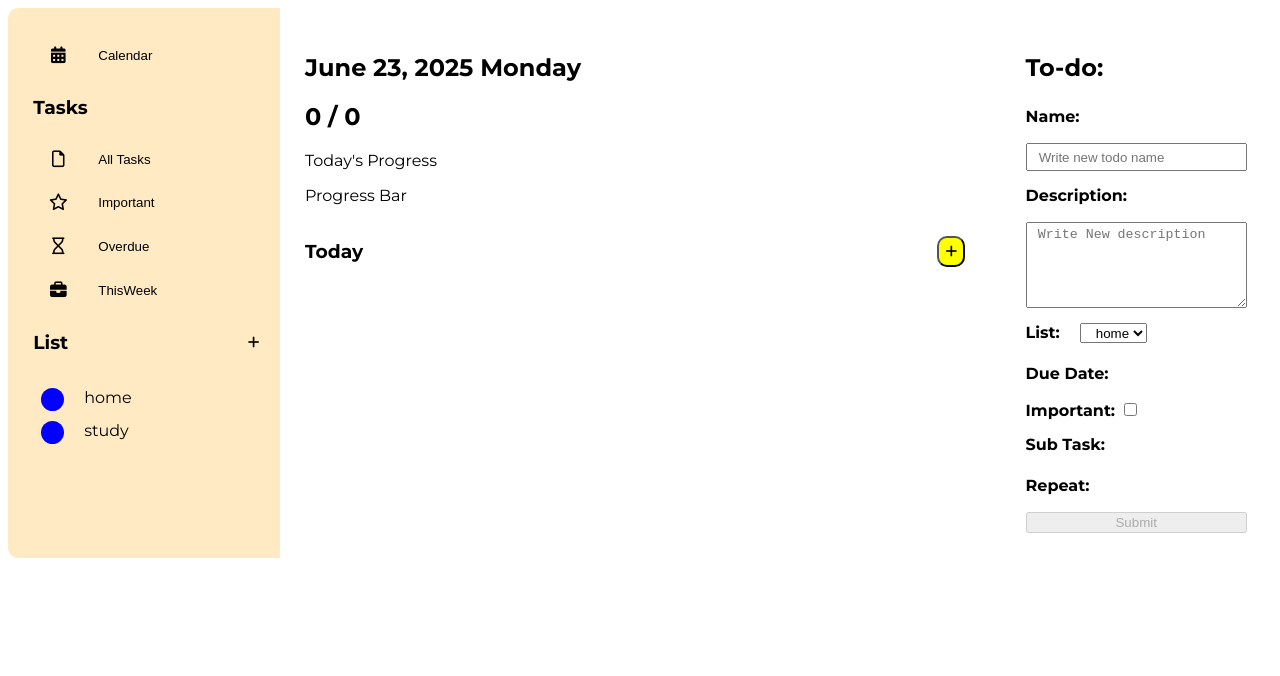
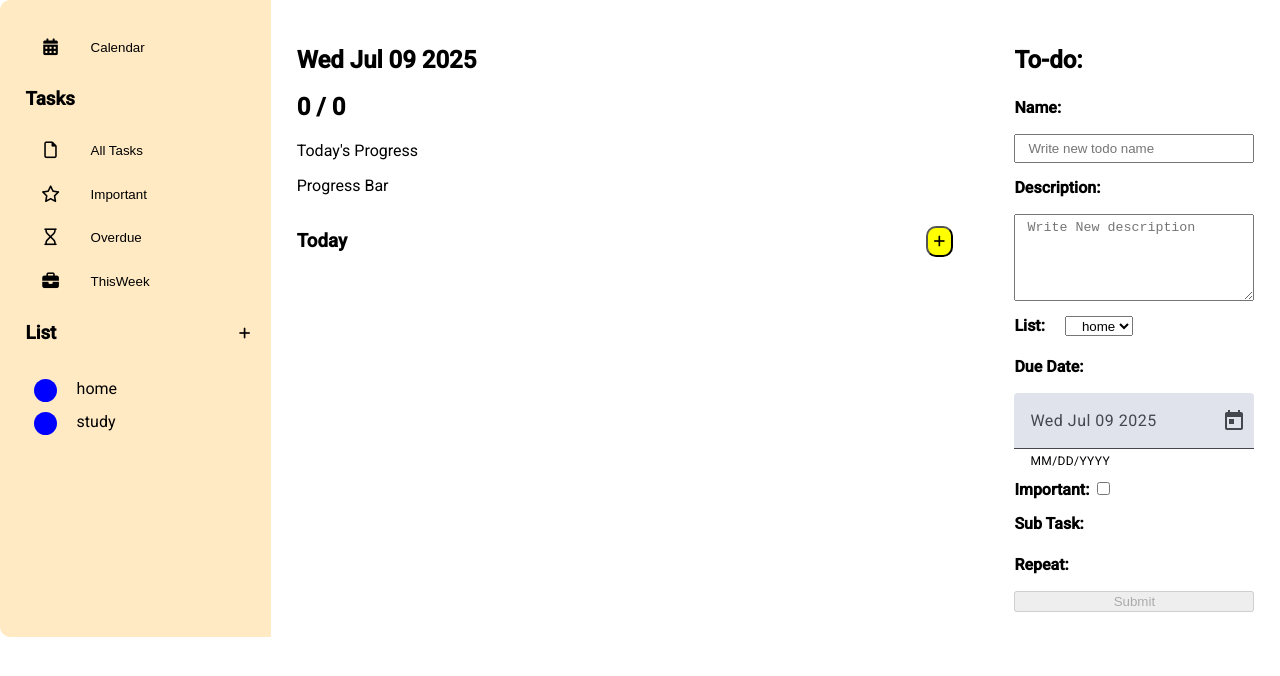
Before and after one commit to Alex31122/Todo-App-Complex-, an Angular app: page / in a window 1280 px wide. Both pictures are taken after a click on the button 1222 px from the left and 251 px from the top of the page. Shown: the top 676 px of the page. Built offline with nearby package versions, Linux system fonts and the light colour scheme.

Commit message:
feat: date form manipulation using Angular Material

```diff
--- a/angular.json
+++ b/angular.json
@@ -25,6 +25,7 @@
               }
             ],
             "styles": [
+              "@angular/material/prebuilt-themes/azure-blue.css",
               "src/styles.css"
             ]
           },
@@ -82,6 +83,7 @@
               }
             ],
             "styles": [
+              "@angular/material/prebuilt-themes/azure-blue.css",
               "src/styles.css"
             ]
           }
--- a/package.json
+++ b/package.json
@@ -10,10 +10,12 @@
   },
   "private": true,
   "dependencies": {
+    "@angular/cdk": "^20.1.0",
     "@angular/common": "^20.0.0",
     "@angular/compiler": "^20.0.0",
     "@angular/core": "^20.0.0",
     "@angular/forms": "^20.0.0",
+    "@angular/material": "^20.1.0",
     "@angular/platform-browser": "^20.0.0",
     "@angular/router": "^20.0.0",
     "rxjs": "~7.8.0",
--- a/src/app/pages/home/components/all-tasks/all-tasks.html
+++ b/src/app/pages/home/components/all-tasks/all-tasks.html
@@ -1,4 +1,4 @@
-<h2> June 23, 2025 Monday</h2>
+<h2> {{ dateString }}</h2>
 <h2> {{ todoCompletedList.length }} / {{ todoList.length }} </h2>
 <p>Today's Progress</p>
 <p> Progress Bar </p>
--- a/src/app/pages/home/components/all-tasks/all-tasks.ts
+++ b/src/app/pages/home/components/all-tasks/all-tasks.ts
@@ -14,10 +14,15 @@
   todoCompletedList: ToDo[] = [];
   selection = output<string>();
   filter = input<string>();
+  dateString: string = '';
+
   constructor(private todoService: TodoService){}
   ngOnInit(){
     this.setTodoList();
     this.setTodoCompletedList();
+    this.dateString = this.todoService.dateString;
+    console.log("Today is: ");
+    console.log(this.dateString);
   }
 
   setTodoList(){
--- a/src/app/pages/home/components/todo-form/todo-form.html
+++ b/src/app/pages/home/components/todo-form/todo-form.html
@@ -34,6 +34,14 @@
     </div>
 
     <label>Due Date: </label>
+
+    <mat-form-field>
+      <input matInput [matDatepicker]="picker" [placeholder]="dateString" formControlName="due_date">
+      <mat-hint>MM/DD/YYYY</mat-hint>
+      <mat-datepicker-toggle matIconSuffix [for]="picker"></mat-datepicker-toggle>
+      <mat-datepicker #picker></mat-datepicker>
+    </mat-form-field>
+
     <div class="important">
       <label for="important">Important: </label>
       <input formControlName="is_important"  type="checkbox" id="important">
--- a/src/app/pages/home/components/todo-form/todo-form.ts
+++ b/src/app/pages/home/components/todo-form/todo-form.ts
@@ -2,9 +2,13 @@
 import { Component, OnInit } from '@angular/core';
 import { ToDo } from '../../models/todoModel';
 import { TodoService } from '../../service/todo-service';
+import { MatDatepicker } from '@angular/material/datepicker';
+import { MatInputModule } from '@angular/material/input';
+import { MatNativeDateModule } from '@angular/material/core';
+import { MatDatepickerModule } from '@angular/material/datepicker';
 @Component({
   selector: 'app-todo-form',
-  imports: [ReactiveFormsModule, FormsModule],
+  imports: [ReactiveFormsModule, FormsModule, MatDatepicker, MatInputModule, MatNativeDateModule, MatDatepickerModule],
   templateUrl: './todo-form.html',
   styleUrl: './todo-form.css',
   standalone: true,
@@ -13,6 +17,7 @@
   todoList: ToDo[] = [];
   tagsList: string[] = [];
   tagDefaultOption: string = 'home';
+  dateString: string = '';
 
   constructor(private todoService: TodoService){}
 
@@ -21,12 +26,14 @@
     description: new FormControl('', [Validators.required, Validators.minLength(5), Validators.maxLength(500)]),
     tag: new FormControl('', Validators.required),
     is_important: new FormControl(false),
+    due_date: new FormControl(),
   });
 
   ngOnInit(){
     this.setTagsAndTodosList();
     this.tagDefaultOption = this.tagsList[0];
     this.todoForm.controls.tag.setValue('home');
+    this.dateString = this.todoService.dateString;
   }
 
   onSubmit() {
@@ -36,6 +43,7 @@
       tag: this.todoForm.value.tag || '',
       is_important: this.todoForm.value.is_important || false,
       is_completed: false,
+      due_date: this.todoForm.value.due_date || null,
     };
     const newTodo = new ToDo(newTodoData);
     console.log('Form Control Value:', this.todoForm.value);
--- a/src/app/pages/home/models/todoModel.ts
+++ b/src/app/pages/home/models/todoModel.ts
@@ -6,6 +6,7 @@
     tag: string;
     is_completed: boolean;
     is_important: boolean;
+    due_date: Date;
 
     constructor(data?: Partial<ToDo>){
         this.name = data?.name ?? "Unnamed ToDo";
@@ -13,6 +14,7 @@
         this.tag = data?.tag ?? "Undefined Type";
         this.is_completed = data?.is_completed ?? false;
         this.is_important = data?.is_important ?? false;
+        this.due_date = data?.due_date ?? new Date();
     }
 
 
--- a/src/app/pages/home/service/todo-service.ts
+++ b/src/app/pages/home/service/todo-service.ts
@@ -7,6 +7,8 @@
 export class TodoService {
   todoList: ToDo[] = [];
   tagsList: string[] = ['home', 'study'];
+  date: Date = new Date();
+  dateString: string = this.date.toDateString();
 
   constructor() { }
 
--- a/src/index.html
+++ b/src/index.html
@@ -11,6 +11,8 @@
   <link href="https://fonts.googleapis.com/css2?family=Lato:ital,wght@0,100;0,300;0,400;0,700;0,900;1,100;1,300;1,400;1,700;1,900&family=Montserrat:ital,wght@0,100..900;1,100..900&display=swap" rel="stylesheet">
   <link href="https://fonts.googleapis.com/css2?family=Montserrat:ital,wght@0,100..900;1,100..900&display=swap" rel="stylesheet">
   <script src="https://kit.fontawesome.com/393a61eb60.js" crossorigin="anonymous"></script>
+  <link href="https://fonts.googleapis.com/css2?family=Roboto:wght@300;400;500&display=swap" rel="stylesheet">
+  <link href="https://fonts.googleapis.com/icon?family=Material+Icons" rel="stylesheet">
 </head>
 <body>
   <app-root></app-root>
--- a/src/styles.css
+++ b/src/styles.css
@@ -70,3 +70,5 @@
 button{
   cursor: pointer;
 }
+html, body { height: 100%; }
+body { margin: 0; font-family: Roboto, "Helvetica Neue", sans-serif; }
```
Also changed, not shown: 1 other file (tests, documents, lock files or other folders).
